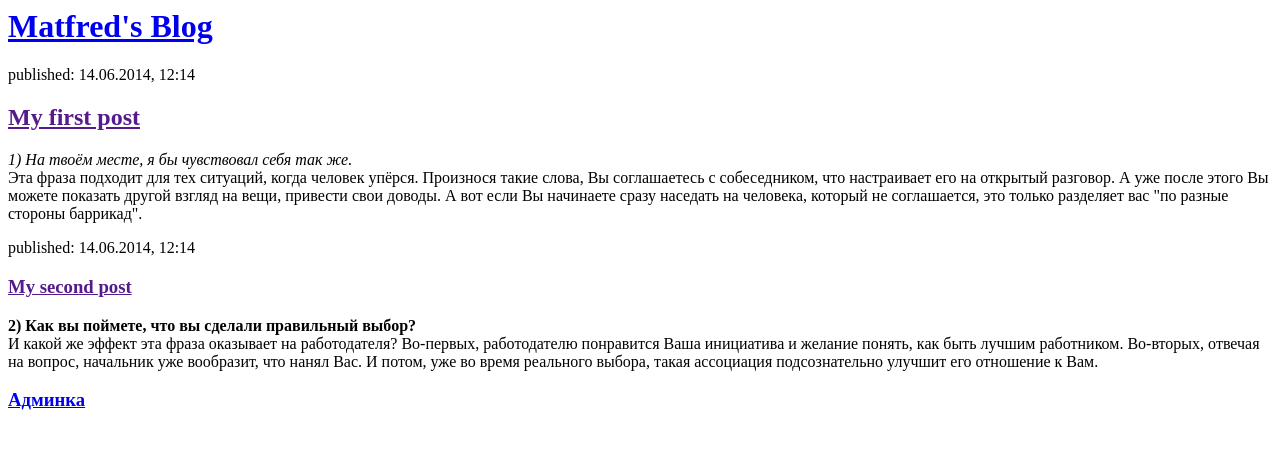
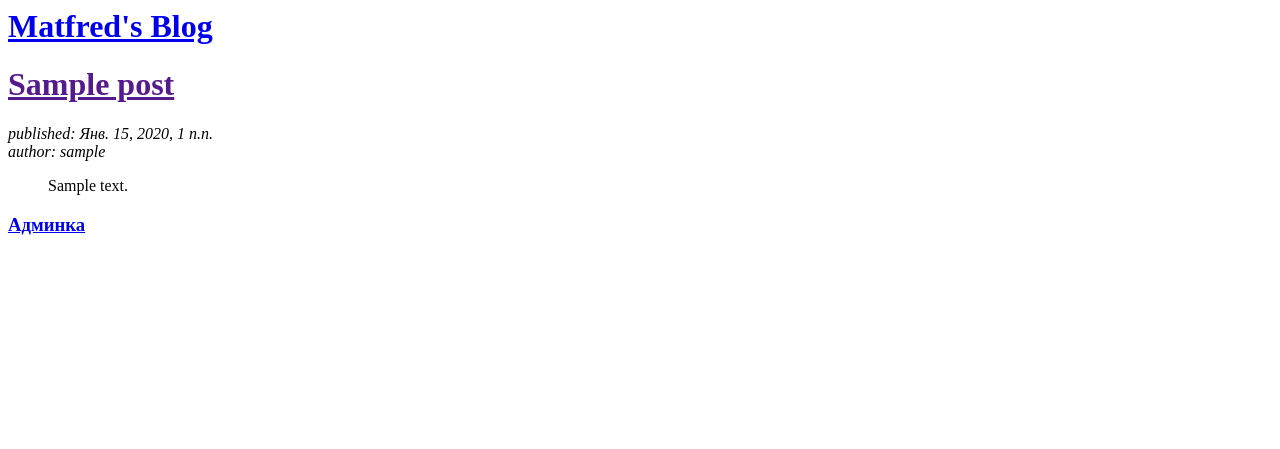
Before and after one commit to K0luamba/Simple-blog, a Django app: template blog/templates/blog/post_list.html in a window 1280 px wide. Shown: the top 449 px of the page. Run offline with Django 3.2, Linux system fonts and the light colour scheme; the template is opened without the code that fills it: values that come from a table or form of the project are taken from there, others are empty; tables that the repository leaves empty hold one stand-in row (values such as "Sample post").

Commit message:
templates to show posts from database

```diff
--- a/blog/templates/blog/post_list.html
+++ b/blog/templates/blog/post_list.html
@@ -7,17 +7,14 @@
             <h1><a href="/">Matfred's Blog</a></h1>
         </div>
 
-        <div>
-            <p>published: 14.06.2014, 12:14</p>
-            <h2><a href="">My first post</a></h2>
-            <p><em>1) На твоём месте, я бы чувствовал себя так же.</em><br />Эта фраза подходит для тех ситуаций, когда человек упёрся. Произнося такие слова, Вы соглашаетесь с собеседником, что настраивает его на открытый разговор. А уже после этого Вы можете показать другой взгляд на вещи, привести свои доводы. А вот если Вы начинаете сразу наседать на человека, который не соглашается, это только разделяет вас "по разные стороны баррикад".</p>
-        </div>
+		{% for post in posts %}
+			<div>
+				<h1><a href="">{{ post.title }}</a></h1>
+				<p><em>published: {{ post.published_date }} <br> author: {{ post.author }}</em></p>
+				<p><blockquote>{{ post.text }}</blockquote></p>
+			</div>
+		{% endfor %}
 
-        <div>
-            <p>published: 14.06.2014, 12:14</p>
-            <h3><a href="">My second post</a></h2>
-            <p><strong>2) Как вы поймете, что вы сделали правильный выбор?</strong><br />И какой же эффект эта фраза оказывает на работодателя? Во-первых, работодателю понравится Ваша инициатива и желание понять, как быть лучшим работником. Во-вторых, отвечая на вопрос, начальник уже вообразит, что нанял Вас. И потом, уже во время реального выбора, такая ассоциация подсознательно улучшит его отношение к Вам.</p>
-        </div>
         <div>
 			<h3><a href="/admin">Админка</a></h3>
         </div>
--- a/blog/views.py
+++ b/blog/views.py
@@ -1,4 +1,7 @@
 from django.shortcuts import render
+from django.utils import timezone
+from .models import Post
 
 def post_list(request): #вызывается при начальной странице
-    return render(request, 'blog/post_list.html', {})
+    posts = Post.objects.filter(published_date__lte=timezone.now()).order_by('published_date')
+    return render(request, 'blog/post_list.html', {'posts' : posts}) #в {} то, что передаем как параметр в отображение страицы
```
